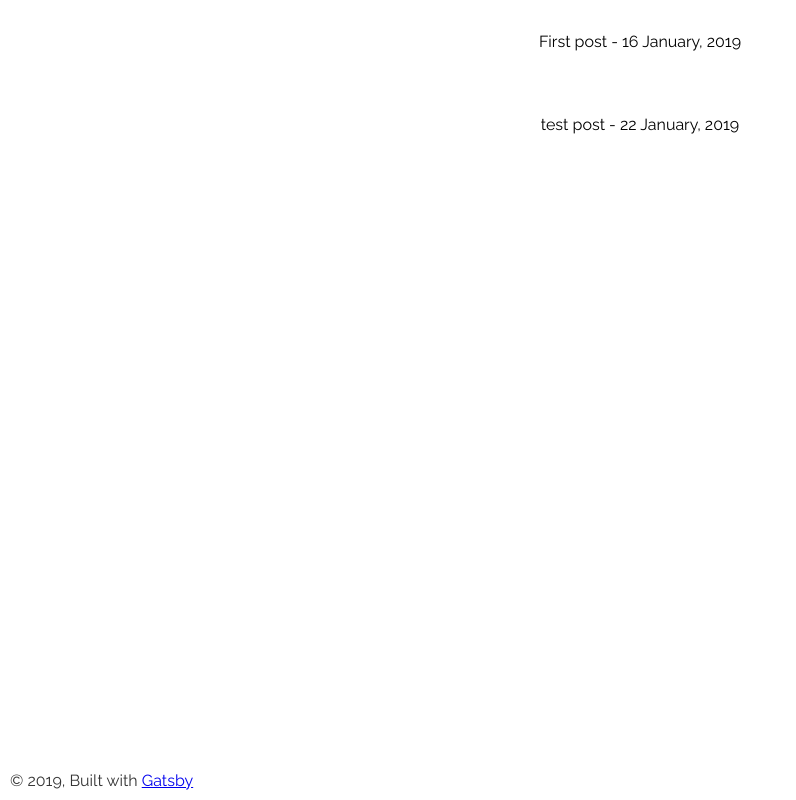
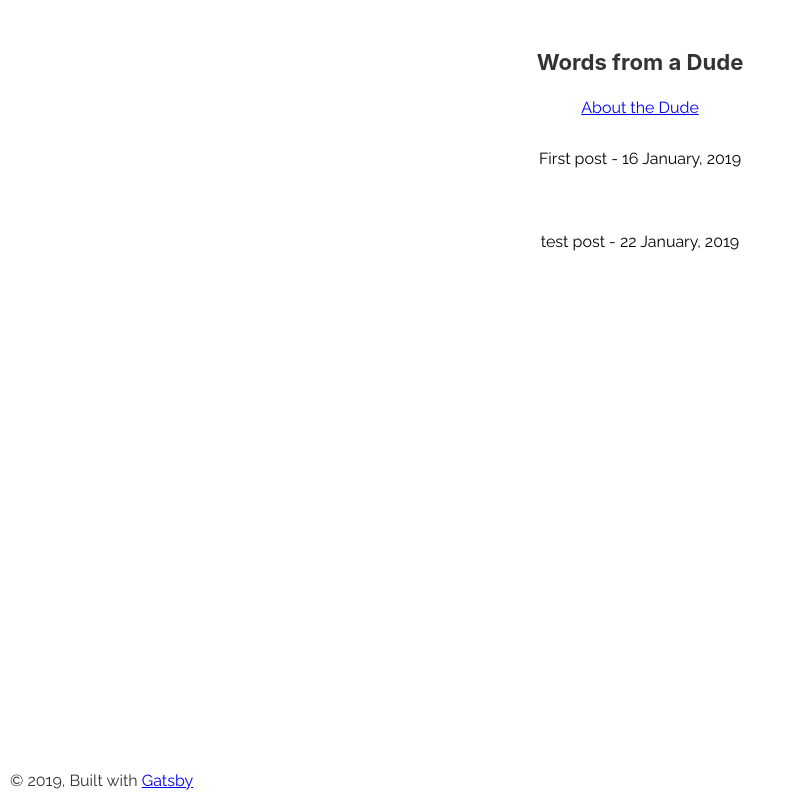
Before and after one commit to stachedata/personal-blog, a Gatsby site: page / in a window 1280 px wide. Shown: the whole page, without its empty margins (0-796 px from the left). Built offline with nearby package versions, Linux system fonts and the light colour scheme; Gatsby itself is replaced by a stand-in of ours.

Commit message:
restyled blog front page

```diff
--- a/src/pages/index.js
+++ b/src/pages/index.js
@@ -1,9 +1,17 @@
 import React from 'react'
-import { Link, graphql } from 'gatsby'
+import { Link } from 'gatsby'
 import Layout from '../components/layout'
 
 const IndexPage = ({data}) => (
-
+<>
+  <div
+    style={{
+      textAlign: 'center',
+      marginTop: '50px'
+    }}>
+    <h3>Words from a Dude</h3>
+    <Link to="/about">About the Dude</Link>
+  </div>
   <Layout>
     {data.allMarkdownRemark.edges.map(({node}, index) => (
         <div
@@ -27,7 +35,7 @@ const IndexPage = ({data}) => (
         </div>
     ))}
   </Layout>
-
+</>
 )
 
 export const query = graphql`
```
